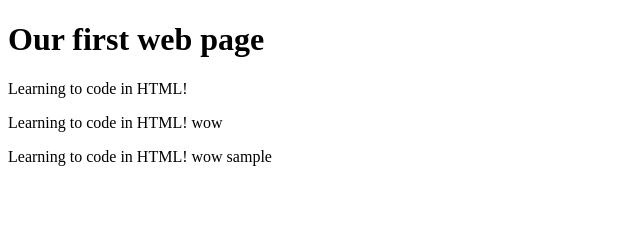
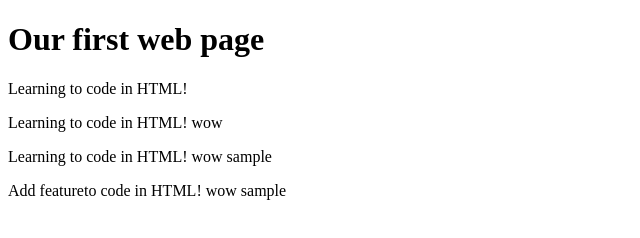
Before and after one commit to rmuralidharr/DIS, a plain HTML site: page VS/index.html in a window 1280 px wide. Shown: the whole page, without its empty margins (0-640 px from the left). Drawn offline with Linux system fonts and the light colour scheme.

Commit message:
fouth and branch

```diff
--- a/VS/index.html
+++ b/VS/index.html
@@ -6,5 +6,6 @@
         <p>Learning to code in HTML!</p>
         <p>Learning to code in HTML! wow</p>
         <p>Learning to code in HTML! wow sample</p>
+        <p>Add featureto code in HTML! wow sample</p>
     </body>
 </html>
```
